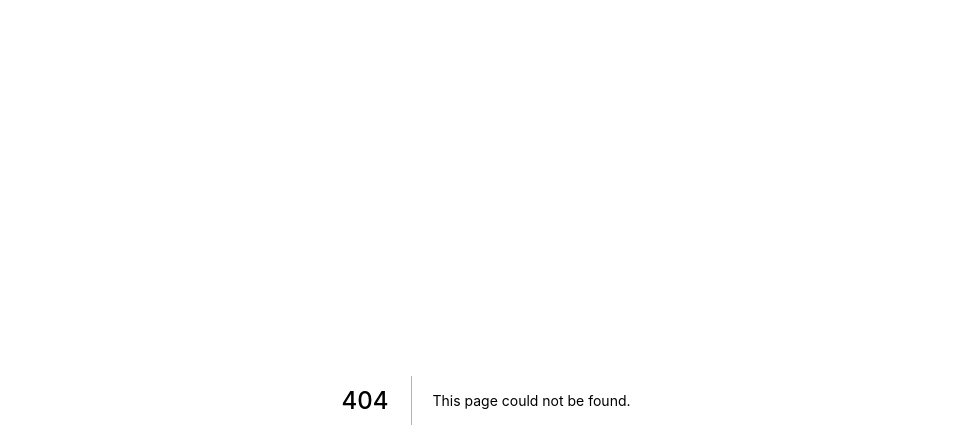
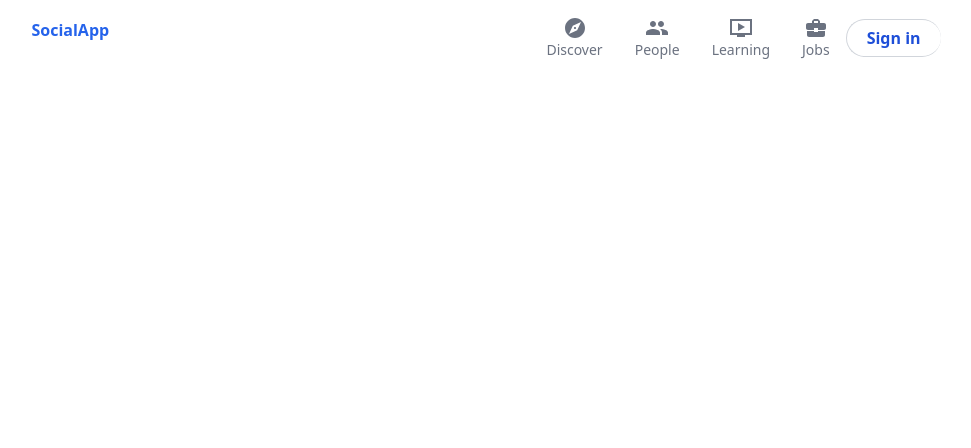
Before and after one commit to KrzysztofHum/SocialMediaApp, a Next.js app: page /home in a window 1280 px wide. Before the commit this address had no page. Shown: the top 448 px of the page, without its empty margins (154-1125 px from the left). Built offline with nearby package versions, Linux system fonts and the light colour scheme.

Commit message:
Home Page Header

```diff
--- /dev/null
+++ b/components/HeaderLink.js
@@ -0,0 +1,18 @@
+import React from "react";
+
+function HeaderLink({ Icon, text, avatar, feed }) {
+  return (
+    <div
+      className={`cursor-pointer flex flex-col justify-center items-center ${
+        feed
+          ? "text-black/60 hover:text-black dark:text-white/75 dark:hover:text-white lg:-mb-1.5 space-y-1"
+          : "text-gray-500 hover:text-gray-700"
+      }`}
+    >
+      {avatar ? <Icon className="!h-7 !w-7 lg:!-mb-1" /> : <Icon />}
+      <h4 className="text-sm">{text}</h4>
+    </div>
+  );
+}
+
+export default HeaderLink;
--- a/package.json
+++ b/package.json
@@ -9,6 +9,10 @@
     "lint": "next lint"
   },
   "dependencies": {
+    "@emotion/react": "^11.9.3",
+    "@emotion/styled": "^11.9.3",
+    "@mui/icons-material": "^5.8.4",
+    "@mui/material": "^5.8.6",
     "next": "12.2.0",
     "react": "18.2.0",
     "react-dom": "18.2.0"
--- /dev/null
+++ b/pages/home.js
@@ -0,0 +1,33 @@
+import React from "react";
+import HeaderLink from "../components/HeaderLink";
+import ExploreIcon from "@mui/icons-material/Explore";
+import GroupIcon from "@mui/icons-material/Group";
+import OndemandVideoSharpIcon from "@mui/icons-material/OndemandVideoSharp";
+import BusinessCenterIcon from "@mui/icons-material/BusinessCenter";
+import ArrowForwardIosRoundedIcon from "@mui/icons-material/ArrowForwardIosRounded";
+
+function home() {
+  return (
+    <div>
+      <header className="flex justify-around items-center py-4">
+        <div className="relative w-36 h-10 text-blue-600 font-bold">
+          SocialApp
+          {/* <Image/> */}
+        </div>
+        <div className="flex items-center sm:divide-x divide-gray-300">
+          <div className="hidden sm:flex space-x-8 pr-4">
+            <HeaderLink Icon={ExploreIcon} text="Discover" />
+            <HeaderLink Icon={GroupIcon} text="People" />
+            <HeaderLink Icon={OndemandVideoSharpIcon} text="Learning" />
+            <HeaderLink Icon={BusinessCenterIcon} text="Jobs" />
+          </div>
+          <button className="text-blue-700 font-semibold rounded-full border border-blue-700 px-5 py-1.5 transition-all hover:border-2">
+            Sign in
+          </button>
+        </div>
+      </header>
+    </div>
+  );
+}
+
+export default home;
```
Also changed, not shown: 2 other files (tests, documents, lock files or other folders).
